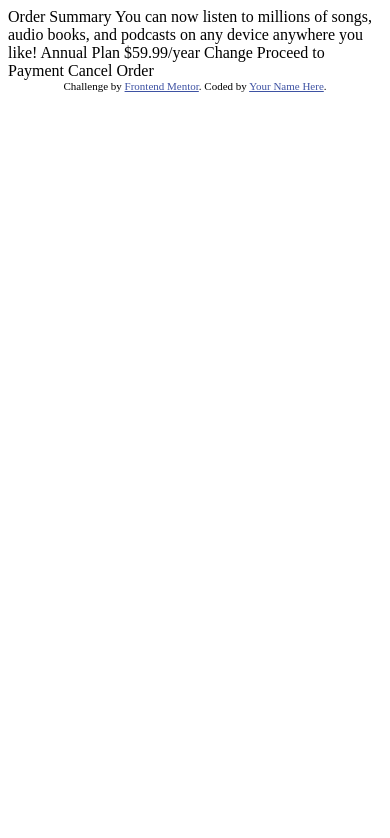
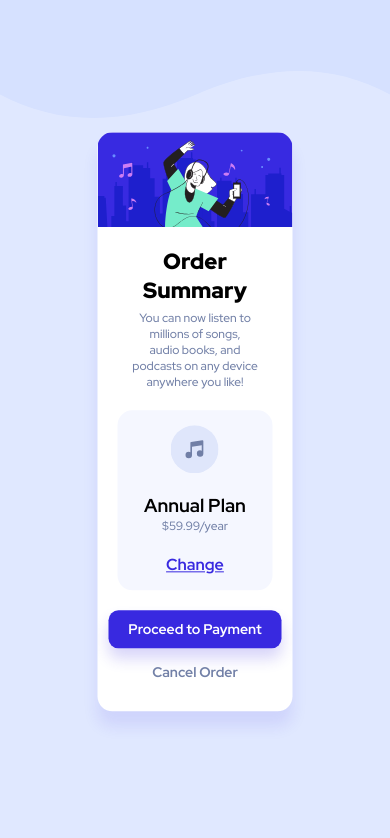
Before and after one commit to lhpworking/order-summary-component-main, a plain HTML site: page index.html in a window 390 px wide. Shown: the top 838 px of the page. Drawn offline with Linux system fonts and the light colour scheme.

Commit message:
Done Project

```diff
--- a/index.html
+++ b/index.html
@@ -1,37 +1,69 @@
 <!DOCTYPE html>
 <html lang="en">
+
 <head>
   <meta charset="UTF-8">
-  <meta name="viewport" content="width=device-width, initial-scale=1.0"> <!-- displays site properly based on user's device -->
+  <meta name="viewport" content="width=device-width, initial-scale=1.0">
+  <!-- displays site properly based on user's device -->
 
   <link rel="icon" type="image/png" sizes="32x32" href="./images/favicon-32x32.png">
+  <link rel="stylesheet" href="assets/css/style.css">
 
   <title>Frontend Mentor | Order summary card</title>
 
   <!-- Feel free to remove these styles or customize in your own stylesheet 👍 -->
   <style>
-    .attribution { font-size: 11px; text-align: center; }
-    .attribution a { color: hsl(228, 45%, 44%); }
+    .attribution {
+      display: flex;
+      align-items: center;
+      justify-content: center;
+      font-size: 14px;
+      text-align: center;
+    }
+    .attribution a {
+      color: hsl(228, 45%, 44%);
+    }
   </style>
 </head>
+
 <body>
-
-  Order Summary
-
-  You can now listen to millions of songs, audio books, and podcasts on any
-  device anywhere you like!
-
-  Annual Plan
-  $59.99/year
-
-  Change
-
-  Proceed to Payment
-  Cancel Order
-
+  <div class="wrapper">
+    <div class="container">
+      <img class="container-img" src="images/pattern-background-desktop.svg " alt="image background">
+      <div class="card-container">
+        <div class="card-content">
+          <div class="card-image">
+            <img src="images/illustration-hero.svg " alt="image background">
+          </div>
+          <div class="card-info">
+            <h1 class="card-title">Order Summary</h1>
+            <p class="card-text">You can now listen to millions of songs,<br> audio books, and podcasts on any
+              device<br> anywhere you like!</p>
+          </div>
+            <ul class="card-plan">
+              <li class="card-plan-item">
+                <div class="card-plan-icon">
+                  <img src="images/icon-music.svg" alt="icon music">
+                </div>
+                <div class="card-info-item">
+                  <h3>Annual Plan </h3>
+                  <p class="card-text">$59.99/year</p>
+                </div>
+                <a class="card-plan-link"> Change </a>
+              </li>
+            </ul>
+          <div class="card-footer">
+            <a  class="card-button btn-pay">Proceed to Payment</a>
+            <a  class="card-button btn-cancel">Cancel Order</a>
+          </div>
+        </div>
+      </div>
+    </div>
+  </div>
   <div class="attribution">
-    Challenge by <a href="https://www.frontendmentor.io?ref=challenge" target="_blank">Frontend Mentor</a>.
-    Coded by <a href="#">Your Name Here</a>.
+    Challenge by <a href="https://www.frontendmentor.io?ref=challenge" target="_blank"> Frontend Mentor </a>.
+    Coded by <a href="https://github.com/lhpworking/order-summary-component-main" target="_blank"><img src="images/LHP-logo.svg" alt="LHP's LOGO" width="30" height="30"></a>.
   </div>
 </body>
+
 </html>
--- /dev/null
+++ b/sass/_main.scss
@@ -0,0 +1,211 @@
+.wrapper {
+    margin: 0 auto;
+}
+.container{
+    min-height: 100vh;
+    &-img{
+        width:100%;
+        height:auto;
+    }
+}
+body{
+    font-family: 'Red Hat Display', sans-serif;
+    background-color:hsl(225, 100%, 94%);
+}
+.card{
+    &-container{
+        position:absolute;
+        display: flex;
+        justify-content: center;
+        align-items: center;
+        flex-direction: column;
+        text-align: center;
+        top: 50%;
+        left: 50%;
+        transform: translate(-50%,-50%);
+    }
+    &-image{
+        display: flex;
+        justify-content: center;
+        align-items: center;
+        padding-bottom: 30px;
+        img{
+            width: 100%;
+            height: auto;
+        }
+    }
+    &-info{
+        display: flex;
+        justify-content: center;
+        align-items: center;
+        flex-direction: column;
+        margin:10px;
+    }
+    &-title{
+        padding-bottom: 15px;
+        font-weight: 900;
+    }
+    &-text{
+        color:hsl(224, 23%, 55%);
+        font-size: 16px;
+    }
+    &-content{
+        background-color:white;
+        overflow: hidden;
+        border-radius: 15px;
+        box-shadow: 0 15px 15px hsl(245, 75%, 52%,0.1)
+    }
+    &-info-item{
+        display: flex;
+        flex-direction: column;
+        align-items: flex-start;
+        padding-right: 80px;
+    }
+    &-plan{
+        margin: 30px;
+        padding: 25px;
+        background-color:hsl(225, 100%, 98%);
+        border-radius: 15px;
+        &-item{
+            display:flex;
+            flex-direction: row;
+            justify-content: center;
+            align-items: center;
+            gap:0 20px;
+        }
+        &-link{
+            color: hsl(245, 75%, 52%);
+            align-items:flex-end;
+            text-decoration: underline;
+            font-weight: 700;
+            transition: ease .2s ;
+            &:hover{
+                color:hsl(223, 47%, 23%);
+                transition: ease .2s;
+            }
+        }
+    }
+    &-footer{
+        display: flex;
+        justify-content: center;
+        flex-direction: column;
+        align-items: center;
+        padding-bottom: 30px;
+    }
+    &-button{
+        &.btn-pay{
+            background-color:hsl(245, 75%, 52%);
+            color: white;
+            font-weight: 700;
+            padding: 15px 120px 15px 120px;
+            border-radius: 10px;
+            margin-bottom: 30px;
+            box-shadow: 0 15px 15px  hsl(245, 75%, 52%,0.2);
+            transition: ease .2s ;
+            &:hover{
+                background-color:hsl(223, 47%, 23%);
+                transition: ease .2s ;
+            }
+        }
+        &.btn-cancel{
+            font-weight: 700;
+            color:hsl(224, 23%, 55%);
+        }
+    }
+
+}
+@media screen and (max-width: 768px) {
+    .card{
+        &-info-item {
+            padding-right: 20px;
+        }
+        &-button{
+            &.btn-pay{
+                padding: 15px 85px 15px 85px;
+            }
+        }
+    }
+}
+@media screen and (max-width: 425px) {
+    .card{
+        &-image{
+            padding-bottom: 5px;
+        }
+        &-title{
+            font-size: 22px;
+            padding: 5px;
+        }
+        &-text{
+            font-size: 12px;
+            margin: 0 20px 0 20px;
+        }
+        &-info-item {
+            padding-right: 0px;
+            align-items:center;
+        }
+        &-plan{
+            margin: 20px;
+            padding: 15px;
+            &-item{
+                display:inline-flex;
+                flex-direction: column;
+                justify-content: center;
+                align-items: center;
+                gap:20px 0px;
+            }
+        }
+        &-button{
+            font-size:14px;
+            &.btn-pay{
+                padding: 10px 20px 10px 20px;
+                margin-bottom: 15px;
+                box-shadow: 0 10px 15px hsl(245, 75%, 52%,0.2)
+            }
+        }
+    }
+}
+@media screen and (max-width: 375px) {
+    .card{
+        &-title{
+            font-size: 18px;
+        }
+        &-plan{
+            &-item{
+                gap:10px 0px;
+            }
+        }
+        &-button{
+            font-size:12px;
+            &.btn-pay{
+                padding: 10px 15px 10px 15px;
+            }
+        }
+    }
+}
+@media screen and (max-width: 320px) {
+    .card{
+        &-title{
+            font-size: 15px;
+        }
+        &-text{
+            margin: 0 5px 0 5px;
+        }
+        &-info-item{
+            font-size: 12px;
+        }
+        &-plan-link{
+            font-size:12px;
+        }
+        &-plan{
+            &-item{
+                gap:10px 0px;
+            }
+        }
+        &-button{
+            font-size:10px;
+            &.btn-pay{
+                padding: 10px 10px 10px 10px;
+            }
+        }
+    }
+}
--- /dev/null
+++ b/sass/_reset.scss
@@ -0,0 +1,30 @@
+html {
+box-sizing: border-box;
+}
+*{
+margin: 0;
+padding: 0;
+}
+*,*:before,*:after {
+box-sizing: border-box;
+}
+input,
+textarea,
+select,
+button{
+outline: none;
+}
+input{
+line-height: normal;
+}
+label,
+button{
+cursor: pointer;
+}
+a {
+text-decoration: none;
+}
+img {
+display: block;
+max-width: 100%;
+}
--- /dev/null
+++ b/sass/style.scss
@@ -0,0 +1,3 @@
+@import url('https://fonts.googleapis.com/css2?family=Red+Hat+Display:wght@500;700;900&display=swap');
+@import "reset";
+@import "main";
```
Also changed, not shown: assets/css/style.css (added), images/LHP-logo.svg (added), 2 other files.
